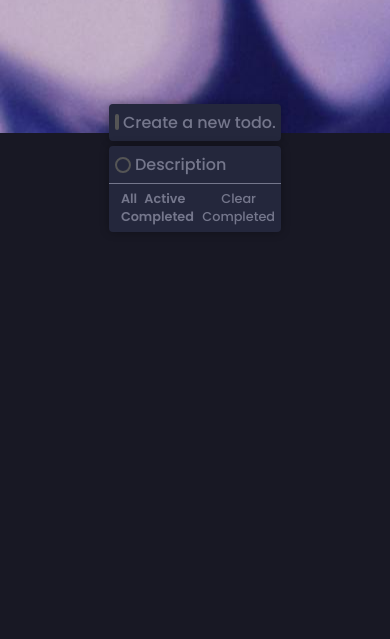
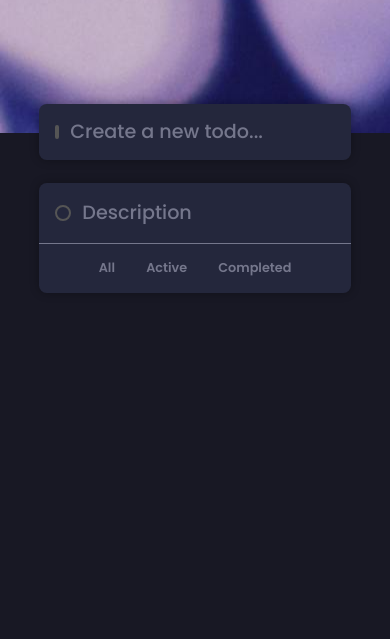
Before and after one commit to ky00fu/to-do-list, a plain HTML site: page client/home/index.html in a window 390 px wide. Shown: the part 205-844 px from the top of the page. Drawn offline with Linux system fonts and the light colour scheme.

Commit message:
home page

```diff
--- a/client/home/index.html
+++ b/client/home/index.html
@@ -5,6 +5,7 @@
     <title>To Do List</title>
     <link rel="shortcut icon" href="../assets/favicon/favicon.png" type="image/x-icon">
     <link rel="stylesheet" href="style.css">
+    <link rel="stylesheet" href="resp.css">
 </head>
 <body>
     <header>
--- /dev/null
+++ b/client/home/resp.css
@@ -0,0 +1,61 @@
+@import url(style.css);
+
+@media (max-width: 475px) {
+  header div img {
+    display: none;
+  }
+
+  #addToDo,
+  .todo-content,
+  .list-footer {
+    padding: 4vw;
+  }
+
+  .container,
+  .todo-content,
+  .list-footer {
+    width: 80vw;
+  }
+
+  .container,
+  button,
+  input::placeholder {
+    font-size: 1.2rem;
+  }
+
+  .container {
+    margin-bottom: 5vw;
+    border-radius: 2vw;
+  }
+
+  .container p {
+    margin-left: 3vw;
+  }
+
+  .container input[type="text"] {
+    width: 100vw;
+    margin-left: 3vw;
+  }
+
+  #addToDo button {
+    width: 20px;
+    height: 14px;
+    border-radius: 150vw;
+  }
+
+  #counter,
+  #clear {
+    display: none;
+  }
+
+  .list-footer,
+  .status {
+    display: flex;
+    justify-content: center;
+    align-items: center;
+  }
+
+  .status button {
+    margin: 0 4vw;
+  }
+}
```
